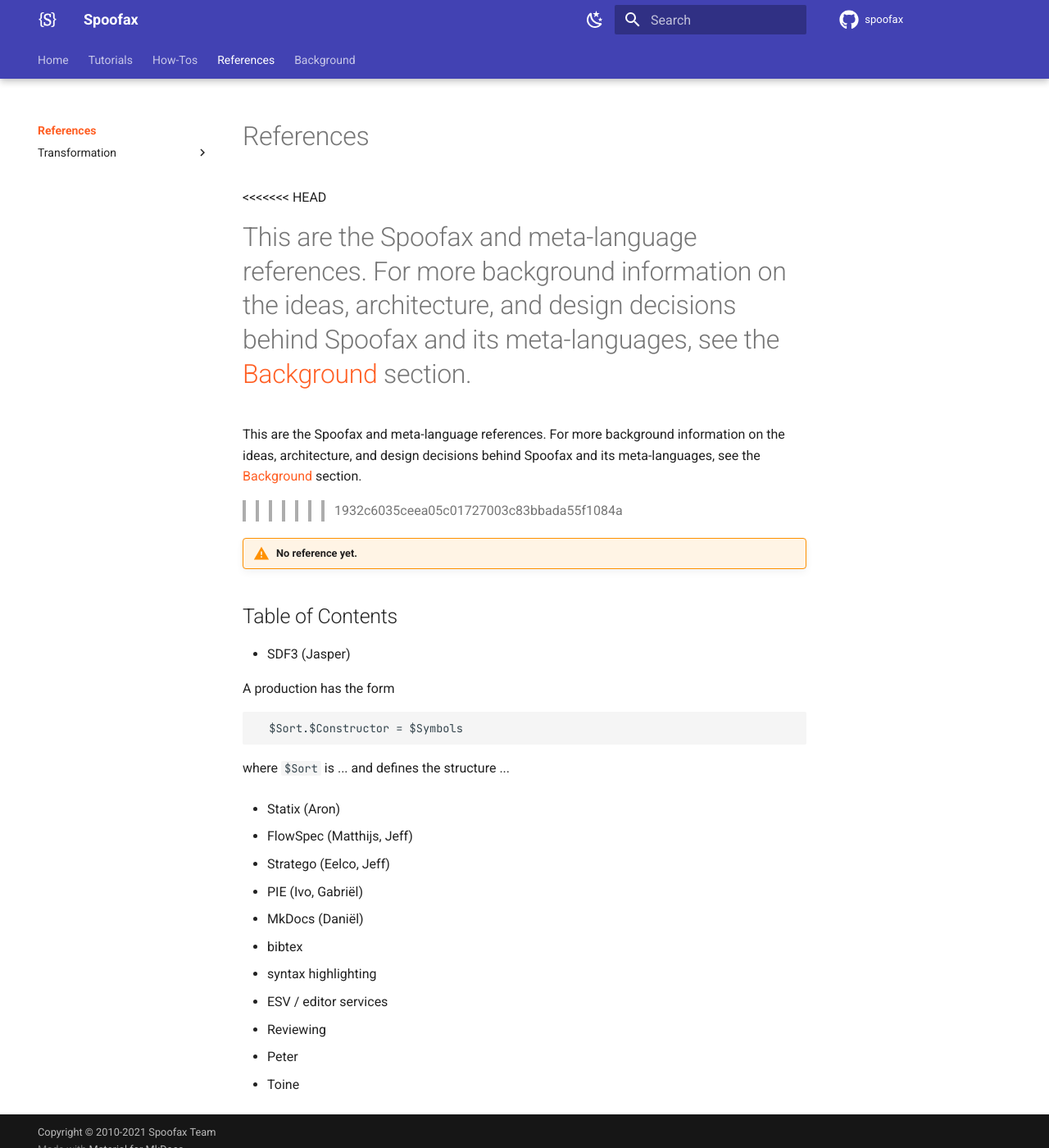
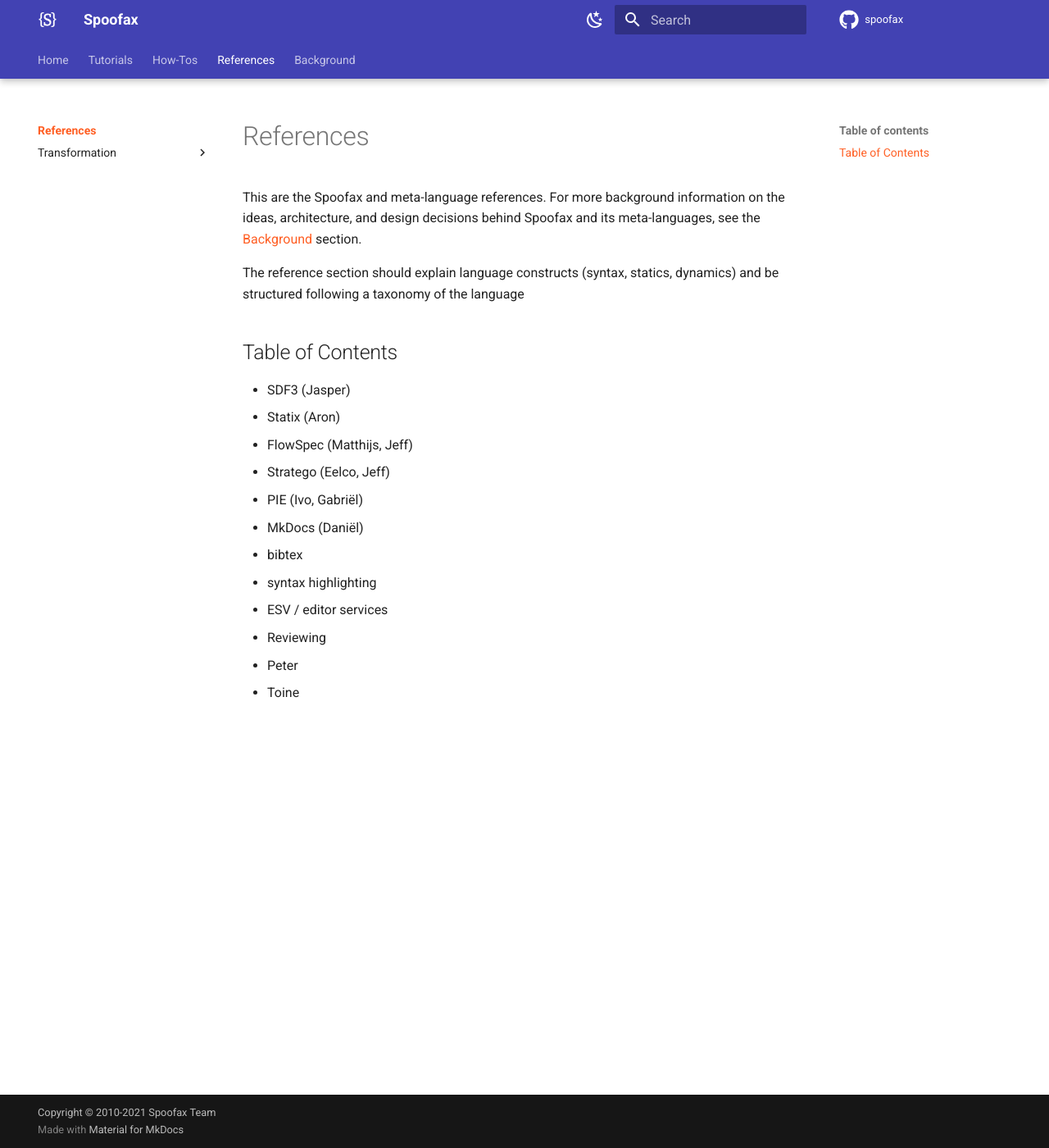
Before and after one commit to pdmosses/metaborg.github.io, an MkDocs documentation site: the page built from docs/references/index.md, in a window 1280 px wide and 1400 px high. Shown: the whole window at 82% size. Built offline with MkDocs 1.6.1 and Material for MkDocs 9.7.7, drawn with Linux system fonts in a browser that asks for light colours; some web fonts are replaced; comment, search, counter and statistics services are not loaded.

Commit message:
reference index

````diff
--- a/docs/references/index.md
+++ b/docs/references/index.md
@@ -1,40 +1,21 @@
 # References
-<<<<<<< HEAD
 
-This are the Spoofax and meta-language references. For more background information on the ideas, architecture, and design decisions behind Spoofax and its meta-languages, see the [Background](/background/) section.
-=======
 This are the Spoofax and meta-language references. For more background information on the ideas, architecture, and design decisions behind Spoofax and its meta-languages, see the [Background](../background/index.md) section.
->>>>>>> 1932c6035ceea05c01727003c83bbada55f1084a
 
-!!! warning "No reference yet."
-
+The reference section should explain language constructs (syntax, statics, dynamics) and be structured following a taxonomy of the language
 
 ## Table of Contents
 
 
 - SDF3 (Jasper)
-
-A production has the form
-
-```sdf3
-  $Sort.$Constructor = $Symbols
-```
-
-where `$Sort` is ... and defines the structure ...
-
 - Statix (Aron)
-
 - FlowSpec (Matthijs, Jeff)
-
 - Stratego (Eelco, Jeff)
-
 - PIE (Ivo, Gabriël)
-
 - MkDocs (Daniël)
   - bibtex
   - syntax highlighting
   - ESV / editor services
-
 - Reviewing
   - Peter
   - Toine
````
